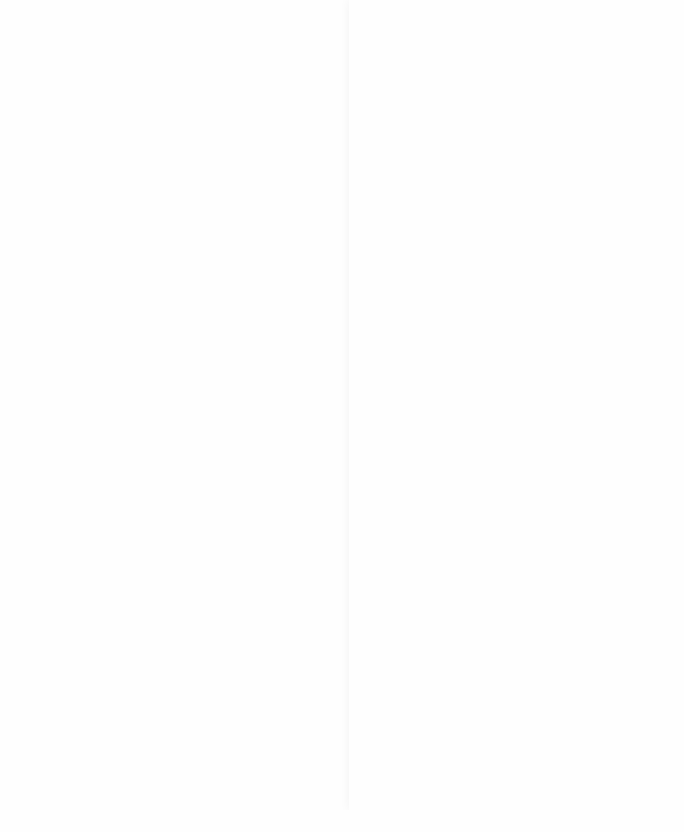
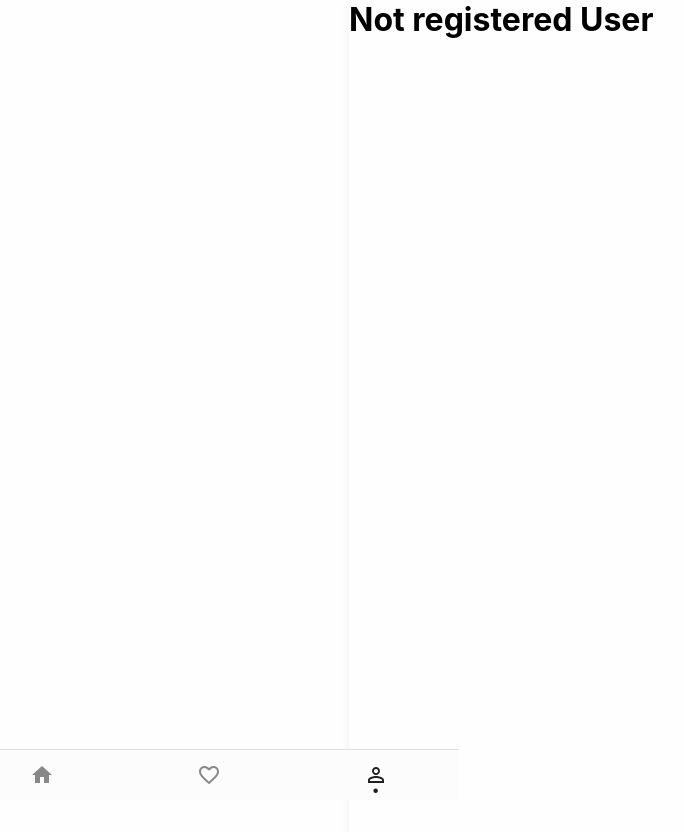
Before and after one commit to aomineDev/react-advanced-platzi, a React app in the folder petgram-platzi/: page /user in a window 1280 px wide. Shown: the top 832 px of the page, without its empty margins (41-725 px from the left). Before the commit the page ends 810 px from the top, so only its background shows below. Built offline with nearby package versions, Linux system fonts and the light colour scheme.

Commit message:
navigation guard

```diff
--- a/petgram-platzi/src/App.jsx
+++ b/petgram-platzi/src/App.jsx
@@ -1,16 +1,43 @@
 import React from 'react'
 import { Router } from '@reach/router'
 
+import { Navbar } from './layout/Navbar'
 import { Home } from './pages/Home'
+import { Detail } from './pages/Detail'
+import { Favs } from './pages/Favs'
+import { User } from './pages/User'
+import { NotRegisteredUser } from './pages/NotRegisteredUser'
 
 import { GlobalStyles } from './styles/GlobalStyles'
 
+const UserLogged = ({ children }) => {
+  return children({ isAuth: false })
+}
 export const App = () => (
   <>
     <GlobalStyles />
     <Router>
       <Home path='/' />
       <Home path='/pet/:categoryId' />
+      <Detail path='/detail/:detailId' />
     </Router>
+    <UserLogged>
+      {
+        ({ isAuth }) => isAuth
+          ? (
+            <Router>
+              <Favs path='/favs' />
+              <User path='user' />
+            </Router>
+          )
+          : (
+            <Router>
+              <NotRegisteredUser path='/favs' />
+              <NotRegisteredUser path='user' />
+            </Router>
+          )
+      }
+    </UserLogged>
+    <Navbar />
   </>
 )
--- a/petgram-platzi/src/components/ListOfPhotoCards/styles.js
+++ b/petgram-platzi/src/components/ListOfPhotoCards/styles.js
@@ -1,6 +1,5 @@
 import styled from 'styled-components'
 
 export const Container = styled.main`
-  padding-left: 15px;
-  padding-right: 15px;
+
 `
--- /dev/null
+++ b/petgram-platzi/src/components/Navbar/index.jsx
@@ -0,0 +1,15 @@
+import React from 'react'
+
+import { Navbar, Link } from './styles'
+
+import { MdHome, MdFavoriteBorder, MdPersonOutline } from 'react-icons/md'
+
+const size = '24px'
+
+export const NavbarComponent = () => (
+  <Navbar>
+    <Link to='/'><MdHome size={size} /></Link>
+    <Link to='/favs'><MdFavoriteBorder size={size} /></Link>
+    <Link to='/user'><MdPersonOutline size={size} /></Link>
+  </Navbar>
+)
--- /dev/null
+++ b/petgram-platzi/src/components/Navbar/styles.js
@@ -0,0 +1,41 @@
+import styled from 'styled-components'
+import { Link as LinkRouter } from '@reach/router'
+
+import { fadeIn } from '../../styles/animatios'
+
+export const Navbar = styled.nav`
+  position: fixed;
+  bottom: 0;
+  right: 0;
+  left: 0;
+  display: flex;
+  align-items: center;
+  justify-content: space-around;
+  background-color: #fcfcfc;
+  border-top: 1px solid #e0e0e0;
+  max-width: 500px;
+  height: 50px;
+  z-index: 1;
+`
+export const Link = styled(LinkRouter)`
+  display: inline-flex;
+  align-items: center;
+  justify-content: center;
+  height: 100%;
+  width: 100%;
+  color: #888;
+  text-decoration: none;
+  &:active {
+    background-color: #ccc;
+  }
+  &[aria-current] {
+    color: #212121;
+    &:after {
+      content: '.';
+      position: absolute;
+      bottom: -1px;
+      font-size: 34px;
+      ${fadeIn({ time: '.5s' })};
+    }
+  }
+`
--- a/petgram-platzi/src/components/PhotoCard/index.jsx
+++ b/petgram-platzi/src/components/PhotoCard/index.jsx
@@ -1,4 +1,5 @@
 import React from 'react'
+import { Link } from '@reach/router'
 
 import { useLocalStorage } from '../../hooks/useLocalStorage'
 import { useNearScreen } from '../../hooks/useNearScreen'
@@ -26,11 +27,11 @@ export const PhotoCard = ({ id, src = DEFAULT_IMAGE, likes = 0 }) => {
     <Article ref={element}>
       {show && (
         <>
-          <a href={`/?detail=${id}`}>
+          <Link to={`/detail/${id}`}>
             <ImgWrapper>
               <Img src={src} alt='photo card' />
             </ImgWrapper>
-          </a>
+          </Link>
           <FavButton
             liked={liked}
             likes={likes}
--- a/petgram-platzi/src/components/PhotoCard/styles.js
+++ b/petgram-platzi/src/components/PhotoCard/styles.js
@@ -3,6 +3,8 @@ import { fadeIn } from '../../styles/animatios'
 
 export const Article = styled.article`
   min-height: 200px;
+  padding-left: 15px;
+  padding-right: 15px;
 `
 
 export const ImgWrapper = styled.div`
@@ -15,7 +17,6 @@ export const ImgWrapper = styled.div`
 `
 
 export const Img = styled.img`
-${fadeIn()}
   position: absolute;
   top: 0;
   left: 0;
@@ -23,4 +24,5 @@ ${fadeIn()}
   height: 100%;
   width: 100%;
   object-fit: cover;
+  ${fadeIn()}
 `
--- /dev/null
+++ b/petgram-platzi/src/layout/Navbar.jsx
@@ -0,0 +1,4 @@
+import React from 'react'
+import { NavbarComponent } from '../components/Navbar'
+
+export const Navbar = () => <NavbarComponent />
--- /dev/null
+++ b/petgram-platzi/src/pages/Detail.jsx
@@ -0,0 +1,11 @@
+import React from 'react'
+
+import { Logo } from '../components/Logo'
+import { PhotoCardDetail } from '../layout/PhotoCardDetail'
+
+export const Detail = ({ detailId }) => (
+  <>
+    <Logo />
+    <PhotoCardDetail id={detailId} />
+  </>
+)
--- /dev/null
+++ b/petgram-platzi/src/pages/Favs.jsx
@@ -0,0 +1,5 @@
+import React from 'react'
+
+export const Favs = () => (
+  <h1>Favs</h1>
+)
--- /dev/null
+++ b/petgram-platzi/src/pages/NotRegisteredUser.jsx
@@ -0,0 +1,5 @@
+import React from 'react'
+
+export const NotRegisteredUser = () => (
+  <h1>Not registered User</h1>
+)
--- /dev/null
+++ b/petgram-platzi/src/pages/User.jsx
@@ -0,0 +1,5 @@
+import React from 'react'
+
+export const User = () => (
+  <h1>User</h1>
+)
--- a/petgram-platzi/src/styles/GlobalStyles.js
+++ b/petgram-platzi/src/styles/GlobalStyles.js
@@ -44,6 +44,6 @@ export const GlobalStyles = createGlobalStyle`
     box-shadow: 0 0 10px rgba(0, 0, 0, .05);
     min-height: 100vh;
     overflow-x: hidden;
-    padding-bottom: 10px;
+    padding-bottom: 60px;
   }
 `
```
